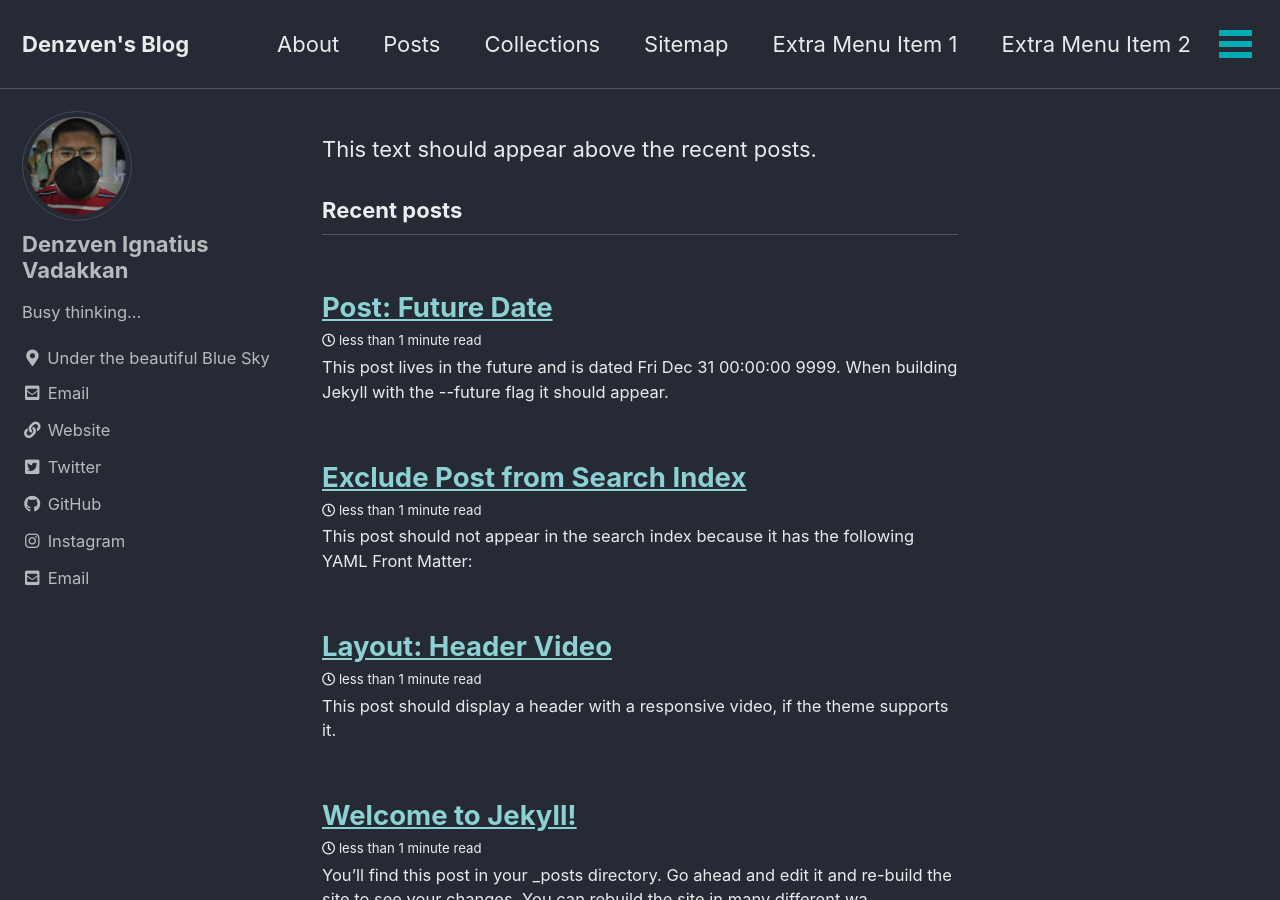
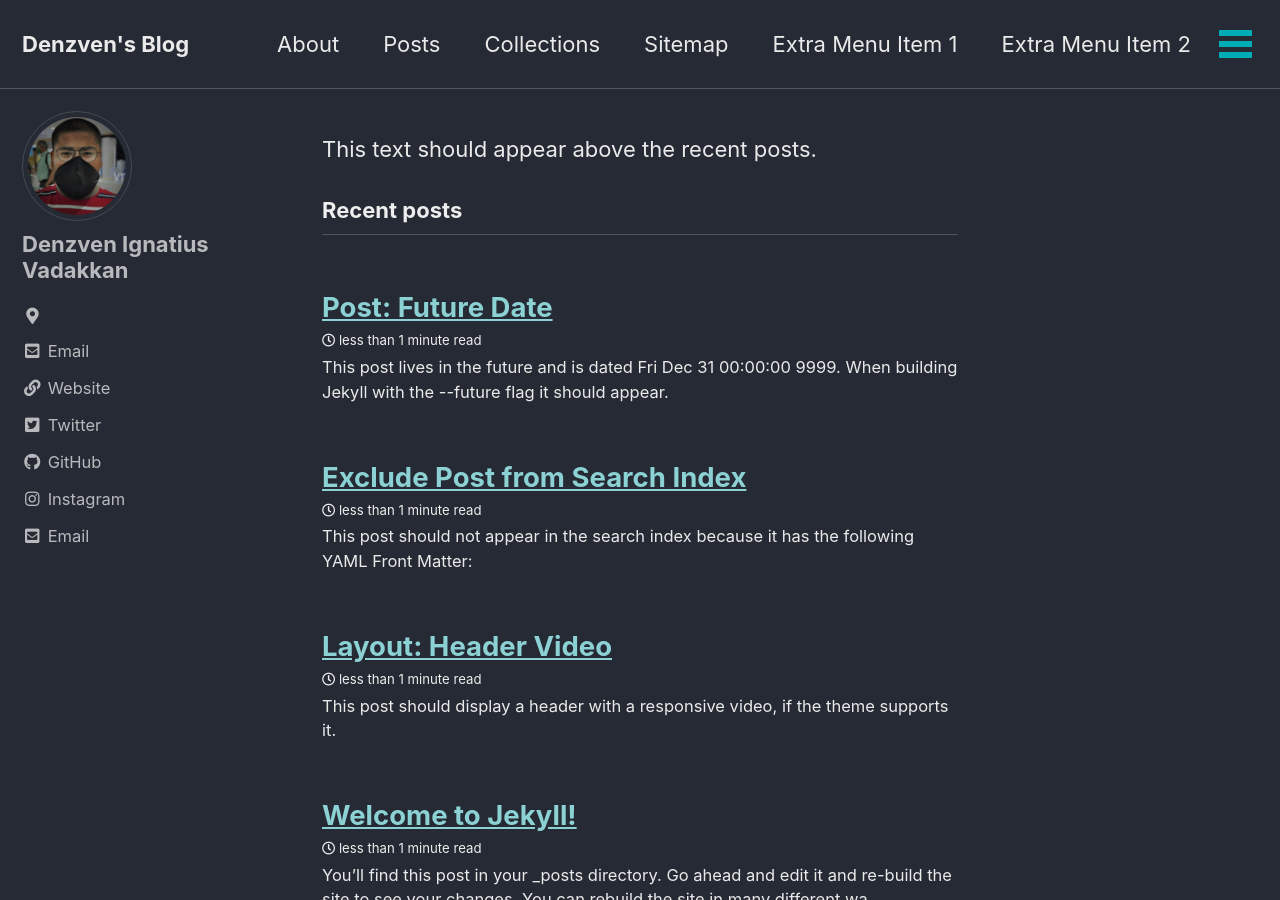
Before and after one commit to denzven/blog, a Jekyll site: the page built from index.html, in a window 1280 px wide and 900 px high. Built offline with Jekyll 4.4.1, drawn with Linux system fonts in a browser that asks for light colours; cached includes are drawn as plain includes; the list of posts is cut into pages by our own code.

Commit message:
Update _config.yml

```diff
--- a/_config.yml
+++ b/_config.yml
@@ -63,7 +63,7 @@ search                   : # true, false (default)
 search_full_content      : # true, false (default)
 search_provider          : # lunr (default), algolia, google
 lunr:
-  search_within_pages    : # true, false (default)
+  search_within_pages    : true
 algolia:
   application_id         : # YOUR_APPLICATION_ID
   index_name             : # YOUR_INDEX_NAME
@@ -106,8 +106,8 @@ analytics:
 author:
   name             : "Denzven Ignatius Vadakkan"
   avatar           : "/assets/images/bio-photo.jpg"
-  bio              : "Busy thinking..."
-  location         : "Under the beautiful Blue Sky"
+  bio              : " "
+  location         : " "
   email            : "denzvenvadakkan@gmail.com"
   links:
     - label: "Email"
```
